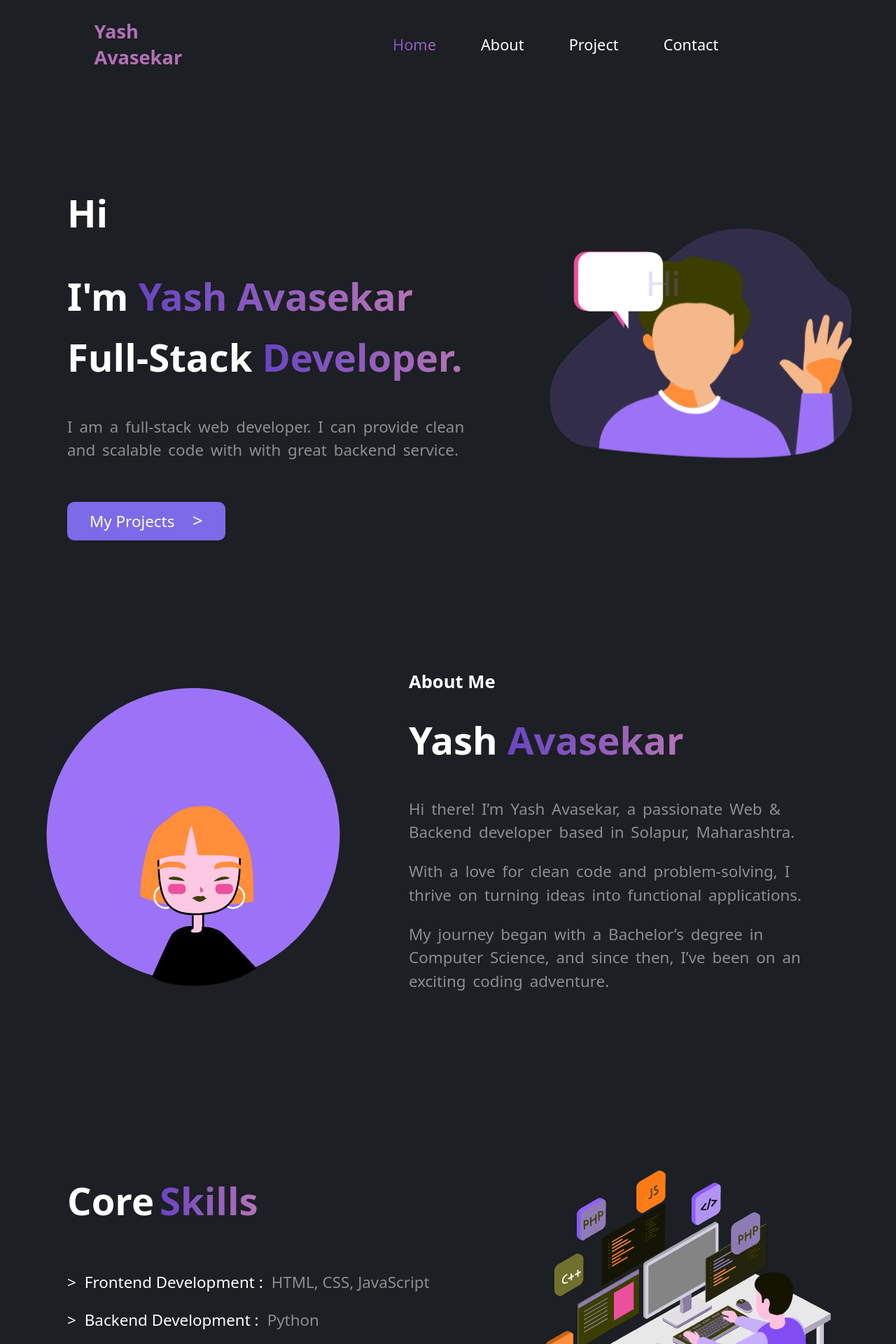
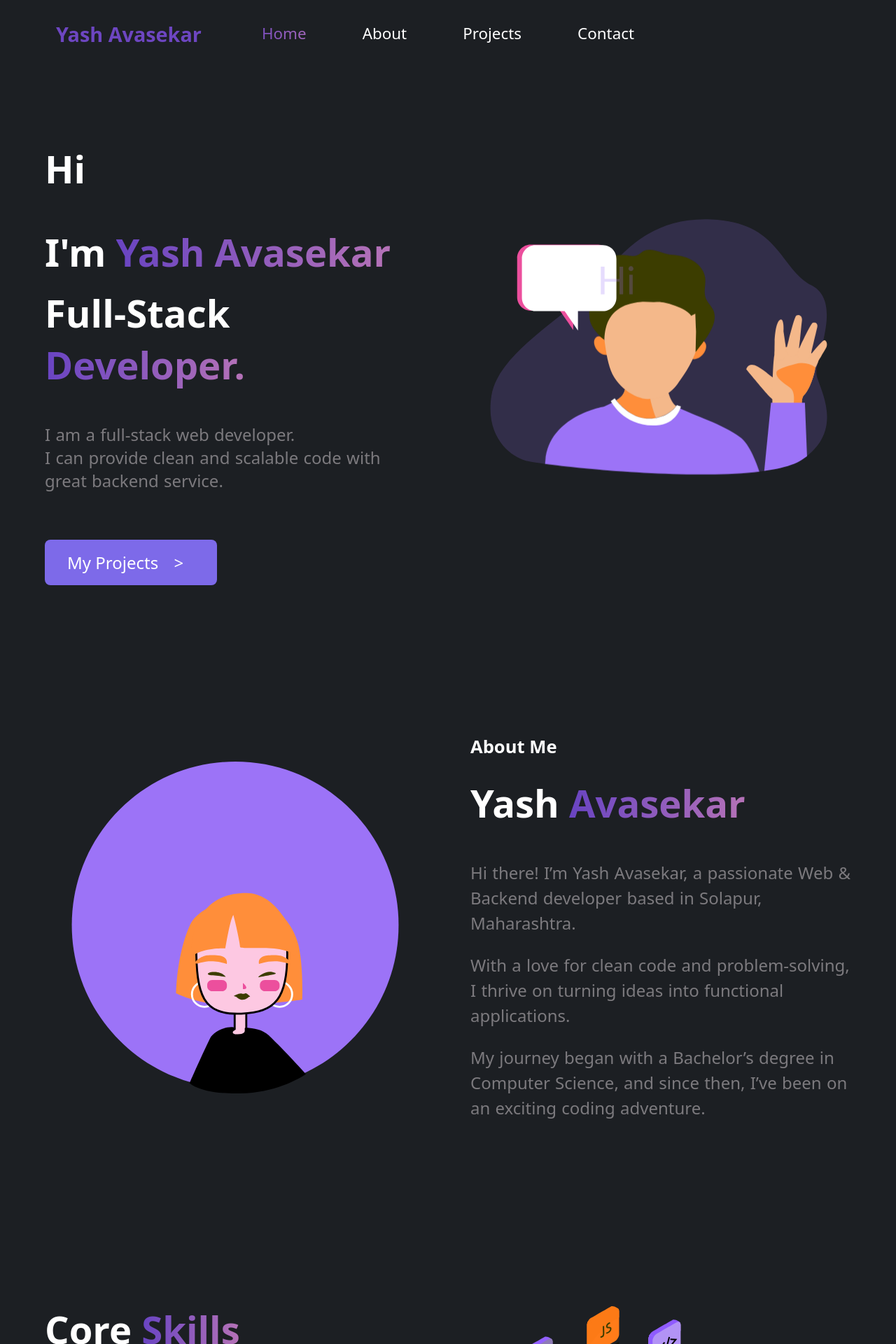
Before and after one commit to yash-avasekar/portfolio, a React (Create React App) app: page / in a window 1280 px wide. Shown: the top 1920 px of the page at 70% size. Built offline with nearby package versions, Linux system fonts and the light colour scheme.

Commit message:
new files

```diff
--- a/src/App.css
+++ b/src/App.css
@@ -1,21 +1,13 @@
 :root {
-  --logo-font-size: 1.7rem;
-  --logo-color: linear-gradient(to right, #6944c3, #b673b8);
-  --logo-font-weight: 900;
-  /* nav */
-  --nav-tab-font-size: 1.36rem;
-  --nav-tab-font-weight: 500;
-  --active-tab-color: linear-gradient(to right, #6944c3, #b673b8);
-  /* section */
-  --section-h1-font-size: 3.4em;
-  --section-p-font-size: 1.4em;
-  --section-p-line-height: 1.5em;
-  --section-p-word-spacing: 4px;
-  --section-p-font-color: #ffffff7e;
-  --section-button-color: #7d6ae9;
-  --section-fancy-color: linear-gradient(to right, #6944c3, #b673b8);
-  --fancy-color-primary: #6944c3;
-  --fancy-color-secondary: #b673b8;
+  --logo-font-size: 1.8rem;
+  --nav-links-font-size: 1.4rem;
+  --fancy-color: linear-gradient(to right, #6944c2, #b572b7);
+  /*  */
+  --h1-font-size: 3.4rem;
+  /* --p-font-sizes: 12px; */
+  --p-font-color: #7c7a7e;
+  --p-line-height: 36px;
+  --p-word-spacing: 1px;
 }
 
 a {
@@ -27,195 +19,88 @@ li {
   list-style-type: none;
 }
 
+h1 {
+  font-size: var(--h1-font-size);
+}
+
+p {
+  font-size: 1.5rem;
+  color: var(--p-font-color);
+  line-height: var(--p-line-height);
+  word-spacing: var(--p-word-spacing);
+}
+
 .App {
   min-height: 100vh;
-  height: 100vh;
+  max-width: 1600px;
   margin: 0 auto;
-  padding: 0;
-  max-width: 1600px;
-}
-
-footer {
-  background-color: #7d6ae9;
-  font-size: 1.2rem;
-
-  border-top-left-radius: 8rem;
-  border-top-right-radius: 8rem;
-  text-align: center;
-}
-
-footer > p {
-  padding: 1rem;
+  min-width: 1200px;
 }
 
 .container-nav {
   display: flex;
-  align-items: center;
+  justify-content: center;
   padding: 1rem;
-  max-width: 1600px;
 }
 
-.container-nav > ul {
-  margin: 0 14rem;
-  padding: 0;
-  display: flex;
-  justify-content: center;
-  padding: 12px 1.4rem;
-}
+@keyframes logo-animation {
+  0% {
+    color: #6944c2;
+  }
+  50% {
+    color: #b572b7;
+  }
 
-.container-nav > ul > li > a {
-  width: 4rem;
-  padding: 12px 2rem;
-  font-size: var(--nav-tab-font-size);
-  font-weight: var(--nav-tab-font-weight);
-}
-.container-nav > ul > li > a:hover {
-  color: #b673b8;
-  transition: color 500ms ease;
-}
-
-@keyframes logo-color-animation {
-  0% {
-    color: #6944c3;
-  }
-  /* 25% {
-    color: #b673b8;
-  } */
-  50% {
-    color: #b673b8;
-  }
-  /* 75% {
-    color: #b673b8;
-  } */
   100% {
-    color: #6944c3;
+    color: #6944c2;
   }
 }
 
-#logo {
-  padding: 10px 1.4rem;
+/* logo */
+.container-nav > div > li {
+  padding: 0.8rem 4rem;
   font-size: var(--logo-font-size);
-  margin-left: 6rem;
-  font-weight: var(--logo-font-weight);
-  animation: logo-color-animation 4s infinite linear;
+  font-weight: 700;
+  position: absolute;
+  animation: logo-animation 3s infinite linear;
+}
+
+.container-nav > nav {
+  display: flex;
+  margin: 0 auto;
+
+  font-size: var(--nav-links-font-size);
+  font-weight: 400;
+}
+
+.container-nav > nav > li > a {
+  display: block;
+  padding: 1rem 2.5rem;
+  width: max-content;
 }
 
 .active {
-  background-image: var(--active-tab-color);
-  color: transparent;
-  background-clip: text;
-}
-
-/*  */
-/*  */
-.container {
-  padding: 2rem 2rem;
-}
-
-.container-section {
-  display: flex;
-  padding: 2rem 0;
-  align-items: center;
-  margin-bottom: 4rem;
-}
-
-.container-section > .section-text {
-  padding: 2rem 4rem;
-  max-width: 600px;
-  flex: 1;
-}
-.container-section > .section-text > h1 {
-  font-size: var(--section-h1-font-size);
-}
-.section-text > h1:nth-child(1) {
-  font-size: var(--section-h1-font-size);
-  gap: 0.5rem;
-  display: flex;
-  align-items: center;
-}
-
-.section-text > h1:nth-child(3) {
-  margin-top: -2rem;
-}
-
-#fancy-color {
-  background-image: var(--section-fancy-color);
+  background-image: var(--fancy-color);
   background-clip: text;
   color: transparent;
 }
 
-.container-section > .section-text > p {
-  font-size: var(--section-p-font-size);
-  line-height: var(--section-p-line-height);
-  color: var(--section-p-font-color);
-  word-spacing: var(--section-p-word-spacing);
-}
-.container-section > .section-text > a {
-  font-size: var(--section-p-font-size);
-  padding: 12px 2rem;
-  background-color: var(--section-button-color);
-  border-radius: 10px;
-  font-weight: 500;
-}
-.section-text > a > span {
-  font-size: 1.6rem;
-  margin-left: 1em;
+nav > li > a:hover {
+  color: #b572b7;
+  transition: color 300ms ease-in-out;
 }
 
-.container-section > aside {
-  text-align: center;
-  flex: 0.8;
+/* main */
+.container {
+  padding: 2rem;
 }
 
-#about-text {
+#gt {
   font-size: 1.6rem;
-  line-height: 0;
 }
 
-.section-text > li > p {
-  font-size: var(--section-p-font-size);
-  color: var(--section-p-font-color);
-}
-
-.gt,
-.core-skill-li {
-  margin-right: 12px;
-  color: #ffff;
-}
-
-.container-section:nth-child(even) {
-  flex-direction: row-reverse;
-}
-
-.container-section:nth-child(3),
-.container-section:nth-child(3) > .section-text > h1 {
-  margin-bottom: 4rem;
-}
-
-.container-section:nth-child(4) {
-  display: flex;
-  justify-content: center;
-
-  width: 100%;
-  flex: 0;
-}
-.container-section:nth-child(4) > .section-text {
-  max-width: fit-content;
-  text-align: center;
-  padding: 4rem;
-}
-
-.container-section:nth-child(4) > .section-text > h1 {
-  background-image: var(--section-fancy-color);
+#fancy-text {
+  background-image: var(--fancy-color);
   background-clip: text;
   color: transparent;
 }
-
-/*  */
-/*  */
-.container-section > .section-text > h2 {
-  font-size: 2rem;
-}
-
-.education {
-}
--- a/src/App.js
+++ b/src/App.js
@@ -1,20 +1,14 @@
 import "./App.css";
 import "./MediaScreen.css";
-import Main from "./Main";
-import Navigate from "./Navigate";
+import Main from "./components/Main";
+
+import Navigate from "./components/Navigate";
 
 function App() {
   return (
     <div className="App">
-      <header>
-        <Navigate />
-      </header>
-      <main className="container">
-        <Main />
-      </main>
-      <footer>
-        <p>Designed and developed by Yash Avasekar &copy; 2024</p>
-      </footer>
+      <Navigate />
+      <Main />
     </div>
   );
 }
--- a/src/Navigate.jsx
+++ /dev/null
@@ -1,28 +0,0 @@
-import { NavLink } from "react-router-dom";
-
-const Navigate = () => {
-  return (
-    <>
-      <nav className="container-nav">
-        <li id="logo">Yash Avasekar</li>
-
-        <ul>
-          <li>
-            <NavLink to="/">Home</NavLink>
-          </li>
-          <li>
-            <NavLink to="/about">About</NavLink>
-          </li>
-          <li>
-            <NavLink to="/project">Project</NavLink>
-          </li>
-          <li>
-            <NavLink to="/contact">Contact</NavLink>
-          </li>
-        </ul>
-      </nav>
-    </>
-  );
-};
-
-export default Navigate;
--- a/src/components/About/About.jsx
+++ b/src/components/About/About.jsx
@@ -5,74 +5,7 @@ const About = () => {
     window.scrollTo(0, 0);
   }, []);
 
-  return (
-    <>
-      <section className="container-section  ">
-        <BackgroundandEducation />
-      </section>
-
-      <section className="container-section">
-        <PersonalProjects />
-      </section>
-
-      <section className="container-section">
-        <SkillsandTechnologies />
-      </section>
-    </>
-  );
-};
-
-const BackgroundandEducation = () => {
-  return (
-    <div className="section-text ">
-      <h1>
-        <span id="fancy-color">Background and Education</span>
-      </h1>
-    </div>
-  );
-};
-
-const PersonalProjects = () => {
-  return (
-    <div className="section-text ">
-      <h2>Work and Experience</h2>
-      <h1>
-        Personal <span id="fancy-color">Projects</span>
-      </h1>
-      <li>
-        <p>
-          <span className="gt">&gt;</span>A portfolio website
-        </p>
-      </li>
-      <li>
-        <p>
-          <span className="gt">&gt;</span>A simple to-do list app with Django
-          Rest and React
-        </p>
-      </li>
-      <li>
-        <p>
-          <span className="gt">&gt;</span>Ecommerce Website with Djano
-          Web-Framework
-        </p>
-      </li>
-      <li>
-        <p>
-          <span className="gt">&gt;</span>Instagram Lite with Django Rest as
-          backend
-        </p>
-      </li>
-    </div>
-  );
-};
-
-const SkillsandTechnologies = () => {
-  return (
-    <div className="section-text ">
-      <h1>Skills and Technologies</h1>
-      <li>Python</li>
-    </div>
-  );
+  return <h1>About me</h1>;
 };
 
 export default About;
--- a/src/components/Home/Home.jsx
+++ b/src/components/Home/Home.jsx
@@ -1,9 +1,29 @@
+import "./home.css";
 import { useEffect } from "react";
+import Lottie from "react-lottie";
+
 import { Link } from "react-router-dom";
 import hello from "../../Assests/Hello.json";
+import about from "../../Assests/About.json";
 import skills from "../../Assests/Skills.json";
-import about from "../../Assests/About.json";
-import Lottie from "react-lottie";
+
+const defaultOptions = [
+  {
+    loop: true,
+    autoplay: true,
+    animationData: hello,
+  },
+  {
+    loop: true,
+    autoplay: true,
+    animationData: about,
+  },
+  {
+    loop: true,
+    autoplay: true,
+    animationData: skills,
+  },
+];
 
 const Home = () => {
   useEffect(() => {
@@ -11,73 +31,71 @@ const Home = () => {
   }, []);
 
   return (
-    <>
-      <section className="container-section">
-        <Section1 />
-        <Aside />
-      </section>
+    <div className="container-home">
+      <div className="container-section">
+        <Hi />
+        <HiAside />
+      </div>
 
-      <section className="container-section">
-        <Section2 />
-        <Aside2 />
-      </section>
+      <div className="container-section">
+        <About />
+        <AboutAside />
+      </div>
 
-      <section className="container-section">
-        <Section3 />
-        <Aside3 />
-      </section>
+      <div className="container-section">
+        <Skills />
+        <SkillsAside />
+      </div>
 
-      <section className="container-section">
-        <Section4 />
-      </section>
-    </>
-  );
-};
-
-const Section1 = () => {
-  return (
-    <div className="section-text">
-      <h1>Hi</h1>
-      <h1>
-        I'm <span id="fancy-color">Yash Avasekar</span>
-      </h1>
-      <h1>
-        Full-Stack <span id="fancy-color">Developer.</span>
-      </h1>
-      <p>
-        I am a full-stack web developer. I can provide clean and scalable code
-        with with great backend service.
-      </p>
-      <br />
-      <br />
-
-      <Link id="project-button" to="/project">
-        My Projects
-        <span>&gt;</span>
-      </Link>
+      <div className="container-section">
+        <Build />
+      </div>
     </div>
   );
 };
 
-const Aside = () => {
-  const defaultOptions = {
-    loop: true,
-    autoplay: true,
-    animationData: hello,
-  };
+// Hello
+const Hi = () => {
   return (
-    <aside>
-      <Lottie options={defaultOptions} height={550} />
+    <section className="section-text">
+      <h1>Hi</h1>
+      <h1>
+        I'm <span id="fancy-text">Yash Avasekar</span>
+      </h1>
+      <h1 id="full-stack">
+        Full-Stack <span id="fancy-text">Developer.</span>
+      </h1>
+
+      <p className="sub-text-line-height">
+        I am a full-stack web developer.
+        <br />I can provide clean and scalable code with great backend service.
+      </p>
+
+      <br />
+      <br />
+
+      <Link id="project-button" to={"/projects"}>
+        My Projects <span id="gt sub-text-color">&gt;</span>
+      </Link>
+    </section>
+  );
+};
+
+const HiAside = () => {
+  return (
+    <aside className="aside-image">
+      <Lottie options={defaultOptions[0]} />
     </aside>
   );
 };
 
-const Section2 = () => {
+// About
+const About = () => {
   return (
-    <div className="section-text">
-      <h1 id="about-text">About Me</h1>
+    <section className="section-text">
+      <h1 id="about-me-text">About Me</h1>
       <h1>
-        Yash <span id="fancy-color">Avasekar</span>
+        Yash <span id="fancy-text">Avasekar</span>
       </h1>
       <p>
         Hi there! I’m Yash Avasekar, a passionate Web & Backend developer based
@@ -91,97 +109,86 @@ const Section2 = () => {
         My journey began with a Bachelor’s degree in Computer Science, and since
         then, I’ve been on an exciting coding adventure.
       </p>
-    </div>
+    </section>
   );
 };
 
-const Aside2 = () => {
-  const defaultOptions = {
-    loop: true,
-    autoplay: true,
-    animationData: about,
-  };
+const AboutAside = () => {
   return (
-    <aside>
-      <Lottie options={defaultOptions} height={550} />
+    <aside className="aside-image">
+      <Lottie options={defaultOptions[1]} />
     </aside>
   );
 };
 
-const Section3 = () => {
+// Skills
+const Skills = () => {
   return (
-    <div className="section-text">
+    <section className="section-text">
       <h1>
-        Core <span id="fancy-color">Skills</span>
+        Core <span id="fancy-text">Skills</span>
       </h1>
-
       <li>
-        <p>
-          <span className="gt">&gt;</span>
-          <span className="core-skill-li">Frontend Development :</span>
+        <p className="sub-text-line-height">
+          <span className="gt sub-text-color">&gt;</span>
+          <span className="sub-text-color">Frontend Development :</span>
           HTML, CSS, JavaScript
         </p>
       </li>
       <li>
-        <p>
-          <span className="gt">&gt;</span>
-          <span className="core-skill-li">Backend Development :</span>
+        <p className="sub-text-line-height">
+          <span className="gt sub-text-color">&gt;</span>
+          <span className="sub-text-color">Backend Development :</span>
           Python
         </p>
       </li>
       <li>
-        <p>
-          <span className="gt">&gt;</span>
-          <span className="core-skill-li">Frameworks :</span>
+        <p className="sub-text-line-height">
+          <span className="gt sub-text-color">&gt;</span>
+          <span className="sub-text-color">Frameworks :</span>
           React JS, React Native ,Django-Rest
         </p>
       </li>
       <li>
-        <p>
-          <span className="gt">&gt;</span>
-          <span className="core-skill-li">Databases :</span>
+        <p className="sub-text-line-height">
+          <span className="gt sub-text-color">&gt;</span>
+          <span className="sub-text-color">Databases :</span>
           MySQL, MongoDB ,Oracle
         </p>
       </li>
       <li>
-        <p>
-          <span className="gt">&gt;</span>
-          <span className="core-skill-li">Version Control :</span>
+        <p className="sub-text-line-height">
+          <span className="gt sub-text-color">&gt;</span>
+          <span className="sub-text-color">Version Control :</span>
           Git
         </p>
       </li>
       <li>
-        <p>
-          <span className="gt">&gt;</span>
-          <span className="core-skill-li">AWS Services :</span>
+        <p className="sub-text-line-height">
+          <span className="gt sub-text-color">&gt;</span>
+          <span className="sub-text-color">AWS Services :</span>
           AWS EC2 ,AWS S3 Bucket ,AWS Elastic-Beanstalk ,AWS RDS
         </p>
       </li>
-    </div>
+    </section>
   );
 };
 
-const Aside3 = () => {
-  useEffect(() => {}, []);
-
-  const defaultOptions = {
-    loop: true,
-    autoplay: true,
-    animationData: skills,
-  };
+const SkillsAside = () => {
   return (
-    <aside>
-      <Lottie options={defaultOptions} height={550} />
+    <aside className="aside-image">
+      <Lottie options={defaultOptions[2]} />
     </aside>
   );
 };
 
-const Section4 = () => {
+// Lets build together
+const Build = () => {
   return (
-    <div className="section-text">
+    <section className="section-text section-full-row">
       <h1>Feel free to explore my projects, and get in touch!</h1>
       <h1>Let’s build something amazing together.</h1>
-    </div>
+    </section>
   );
 };
 
--- /dev/null
+++ b/src/components/Home/home.css
@@ -0,0 +1,70 @@
+:root {
+  --p-font-size: 1.5rem;
+  --fancy-color: linear-gradient(to right, #6944c2, #b572b7);
+}
+
+#full-stack {
+  margin-top: -2rem;
+}
+
+#project-button {
+  font-size: var(--p-font-size);
+  padding: 16px 2rem;
+  border-radius: 8px;
+  background-color: #7d6ae9;
+  display: inline-block;
+  font-weight: 500;
+}
+#project-button > span {
+  margin: 0 1rem;
+}
+
+.container-home {
+  display: flex;
+  flex-direction: column;
+  gap: 8rem;
+}
+
+.container-section {
+  padding: 2rem;
+  display: flex;
+  gap: 4rem;
+}
+
+.container-section:nth-child(even) {
+  flex-direction: row-reverse;
+}
+
+.section-text {
+  flex: 0.5;
+
+  height: fit-content;
+  align-self: center;
+}
+
+.aside-image {
+  flex: 0.5;
+}
+
+#about-me-text {
+  font-size: 1.6rem;
+  margin-bottom: -1.2rem;
+}
+
+.sub-text-color {
+  color: #fff;
+  margin-right: 12px;
+}
+.sub-text-line-height {
+  line-height: normal;
+}
+
+.section-full-row {
+  display: inline-block;
+  min-width: 100%;
+  text-align: center;
+  margin: 6rem 0;
+  background-image: var(--fancy-color);
+  background-clip: text;
+  color: transparent;
+}
--- a/src/Main.jsx
+++ b/src/components/Main.jsx
@@ -1,19 +1,19 @@
 import { Route, Routes } from "react-router-dom";
-import Home from "./components/Home/Home";
-import About from "./components/About/About";
-import Contact from "./components/Contact/Contact";
-import Project from "./components/Project/Project";
+import Home from "./Home/Home";
+import About from "./About/About";
+import Contact from "./Contact/Contact";
+import Project from "./Project/Project";
 
 const Main = () => {
   return (
-    <>
+    <main className="container">
       <Routes>
         <Route exact path="/" element={<Home />} />
         <Route path="/about" element={<About />} />
-        <Route path="/project" element={<Project />} />
+        <Route path="/projects" element={<Project />} />
         <Route path="/contact" element={<Contact />} />
       </Routes>
-    </>
+    </main>
   );
 };
 
--- /dev/null
+++ b/src/components/Navigate.jsx
@@ -0,0 +1,27 @@
+import { NavLink } from "react-router-dom";
+
+const Navigate = () => {
+  return (
+    <header className="container-nav">
+      <div>
+        <li>Yash Avasekar</li>
+      </div>
+      <nav>
+        <li>
+          <NavLink to={"/"}>Home</NavLink>
+        </li>
+        <li>
+          <NavLink to={"about"}>About</NavLink>
+        </li>
+        <li>
+          <NavLink to={"projects"}>Projects</NavLink>
+        </li>
+        <li>
+          <NavLink to={"contact"}>Contact</NavLink>
+        </li>
+      </nav>
+    </header>
+  );
+};
+
+export default Navigate;
--- a/src/index.css
+++ b/src/index.css
@@ -38,5 +38,5 @@ body {
 }
 
 ::-webkit-scrollbar-track {
-  background-color: #a88d8d00; /* Change the color to your preference */
+  background-color: transparent; /* Change the color to your preference */
 }
```
